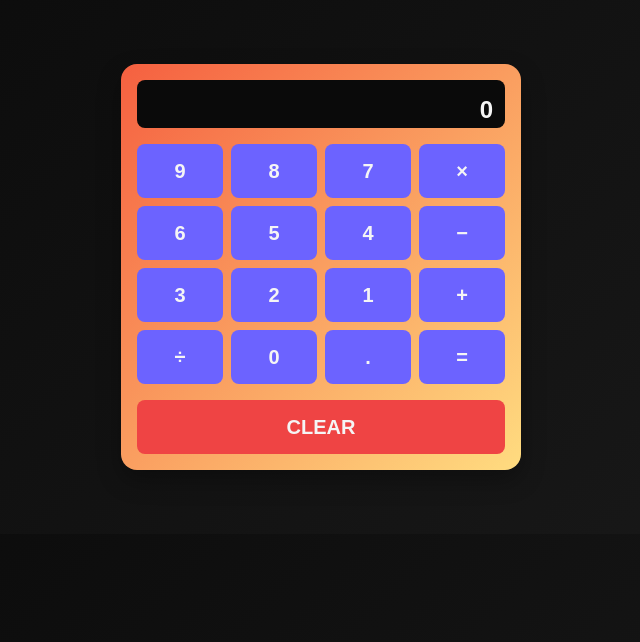
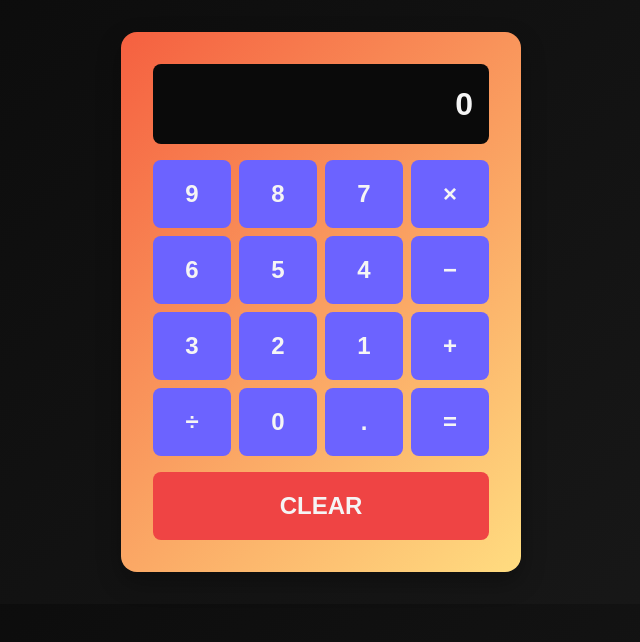
Before and after one commit to IamPeniel-star/Calculator, a plain HTML site: page index.html in a window 1280 px wide. Shown: the whole page, without its empty margins (319-959 px from the left). Drawn offline with nearby package versions, Linux system fonts and the light colour scheme.

Commit message:
Update index.html

```diff
--- a/index.html
+++ b/index.html
@@ -14,37 +14,31 @@
         .calculator {
             background: linear-gradient(135deg, #F56040, #FFDC80);
             border-radius: 1rem;
-            padding: 1rem; /* Reduced padding */
+            padding: 2rem;
             max-width: 400px;
             width: 90%;
-            height: auto;
-            max-height: 90vh; /* Restrict height for smaller screens */
-            margin: 4rem auto;
+            margin: 2rem auto;
             box-shadow: 0 10px 25px rgba(0, 0, 0, 0.3);
-            display: flex;
-            flex-direction: column;
-            justify-content: space-between;
         }
 
         .screen {
             background-color: #0A0A0A;
             color: #F5F5F5;
-            font-size: 1.5rem; /* Reduced font size */
+            font-size: 2rem;
             font-weight: bold;
             border-radius: 0.5rem;
-            padding: 0.75rem; /* Reduced padding */
+            padding: 1rem;
             text-align: right;
             margin-bottom: 1rem;
-            height: 3rem; /* Fixed height for smaller devices */
-            word-wrap: break-word; /* Break long numbers */
+            word-break: break-all;
         }
 
         .btn {
             background: #6C63FF;
             color: #F5F5F5;
-            font-size: 1.25rem; /* Reduced font size */
+            font-size: 1.5rem;
             font-weight: bold;
-            padding: 0.75rem; /* Reduced padding */
+            padding: 1rem;
             border-radius: 0.5rem;
             transition: all 0.2s ease-in-out;
         }
@@ -63,11 +57,7 @@
         }
 
         .btn-small {
-            width: 100%; /* Full width for small buttons */
-        }
-
-        .grid {
-            gap: 0.5rem; /* Reduced gap */
+            width: 100%;
         }
     </style>
 </head>
@@ -75,7 +65,7 @@
     <div class="calculator">
         <div class="screen" id="display">0</div>
 
-        <div class="grid grid-cols-4">
+        <div class="grid grid-cols-4 gap-2">
             <button class="btn btn-small" onclick="appendValue('9')">9</button>
             <button class="btn btn-small" onclick="appendValue('8')">8</button>
             <button class="btn btn-small" onclick="appendValue('7')">7</button>
```
